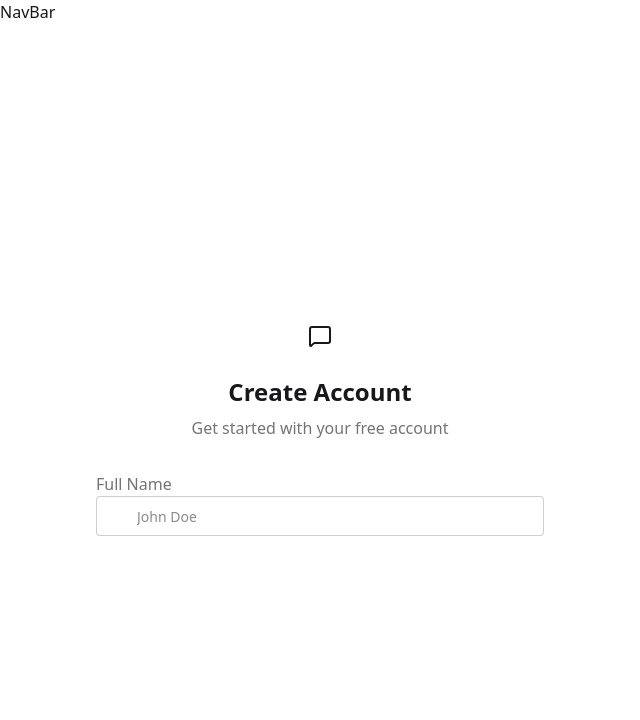
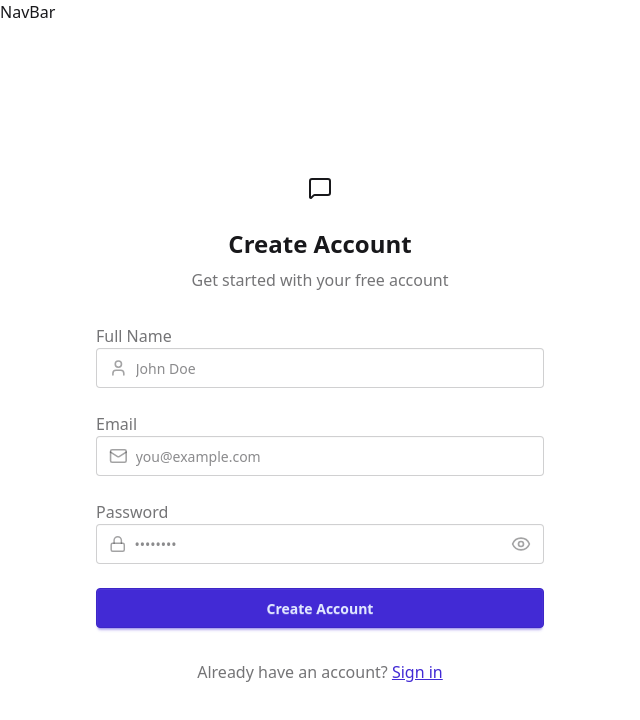
Before and after one commit to Simranjit884/chat-app, a React (Vite) app in the folder frontend/: page /signup in a window 1280 px wide. Shown: the top 720 px of the page, without its empty margins (0-640 px from the left). Built offline with nearby package versions, Linux system fonts and the light colour scheme; no server answers.

Commit message:
implemented left side

```diff
--- a/frontend/src/pages/SignUpPage.jsx
+++ b/frontend/src/pages/SignUpPage.jsx
@@ -9,6 +9,7 @@ import {
   MessageSquare,
   User,
 } from "lucide-react";
+import { Link } from "react-router-dom";
 
 const SignUpPage = () => {
   const [showPassword, setShowPassword] = useState();
@@ -27,17 +28,17 @@ const SignUpPage = () => {
   };
 
   return (
-    <div className="min-h-screen grid lg:grid-cols-2">
+    <div className="grid min-h-screen lg:grid-cols-2">
       {/* left side */}
-      <div className="flex flex-col justify-center items-center p-6 sm:p-12">
+      <div className="flex flex-col items-center justify-center p-6 sm:p-12">
         <div className="w-full max-w-md space-y-8">
           {/*Logo */}
-          <div className="text-center mb-8">
-            <div className="flex flex-col items-center gap-2 group">
-              <div className="size-12 flex items-center justify-center rounded-xl group-hover:bg-primary/20 transition-colors">
+          <div className="mb-8 text-center">
+            <div className="group flex flex-col items-center gap-2">
+              <div className="group-hover:bg-primary/20 flex size-12 items-center justify-center rounded-xl transition-colors">
                 <MessageSquare />
               </div>
-              <h1 className="text-2xl font-bold mt-2">Create Account</h1>
+              <h1 className="mt-2 text-2xl font-bold">Create Account</h1>
               <p className="text-base-content/60">
                 Get started with your free account
               </p>
@@ -49,22 +50,96 @@ const SignUpPage = () => {
               <label className="label">
                 <span className="label-text font-medium">Full Name</span>
               </label>
-              <div className="relative">
-                <div className="absolute inset-y-0 left-0 pl-3 flex items-center pointer-events-none">
-                  <User className="size-5 text-base-content/40" />
-                </div>
+
+              <label className="input input-bordered flex w-full items-center gap-2">
+                <User className="text-base-content/40 size-5" />
                 <input
                   type="text"
-                  className={`input input-bordered w-full pl-10`}
                   placeholder="John Doe"
+                  className="grow"
                   value={formData.fullName}
                   onChange={(e) =>
                     setFormData({ ...formData, fullName: e.target.value })
                   }
                 />
-              </div>
+              </label>
             </div>
+
+            <div className="form-control">
+              <label className="label">
+                <span className="label-text font-medium">Email</span>
+              </label>
+
+              <label className="input input-bordered flex w-full items-center gap-2">
+                <Mail className="text-base-content/40 size-5" />
+                <input
+                  type="email"
+                  placeholder="you@example.com"
+                  className="grow"
+                  value={formData.email}
+                  onChange={(e) =>
+                    setFormData({ ...formData, email: e.target.value })
+                  }
+                />
+              </label>
+            </div>
+
+            <div className="form-control">
+              <label className="label">
+                <span className="label-text font-medium">Password</span>
+              </label>
+
+              <label className="input input-bordered flex w-full items-center gap-2">
+                <Lock className="text-base-content/40 size-5" />
+
+                <input
+                  type={showPassword ? "text" : "password"}
+                  placeholder="••••••••"
+                  className="grow"
+                  value={formData.password}
+                  onChange={(e) =>
+                    setFormData({ ...formData, password: e.target.value })
+                  }
+                />
+
+                <button
+                  type="button"
+                  onClick={() => setShowPassword(!showPassword)}
+                  className="text-base-content/40 hover:text-base-content transition-colors"
+                >
+                  {showPassword ? (
+                    <EyeOff className="size-5" />
+                  ) : (
+                    <Eye className="size-5" />
+                  )}
+                </button>
+              </label>
+            </div>
+
+            <button
+              type="submit"
+              className="btn btn-primary w-full"
+              disabled={isSigningUp}
+            >
+              {isSigningUp ? (
+                <>
+                  <Loader2 className="size-5 animate-spin" />
+                  Loading...
+                </>
+              ) : (
+                "Create Account"
+              )}
+            </button>
           </form>
+
+          <div className="text-center">
+            <p className="text-base-content/60">
+              Already have an account?{" "}
+              <Link to="/login" className="link link-primary">
+                Sign in
+              </Link>
+            </p>
+          </div>
         </div>
       </div>
     </div>
```
